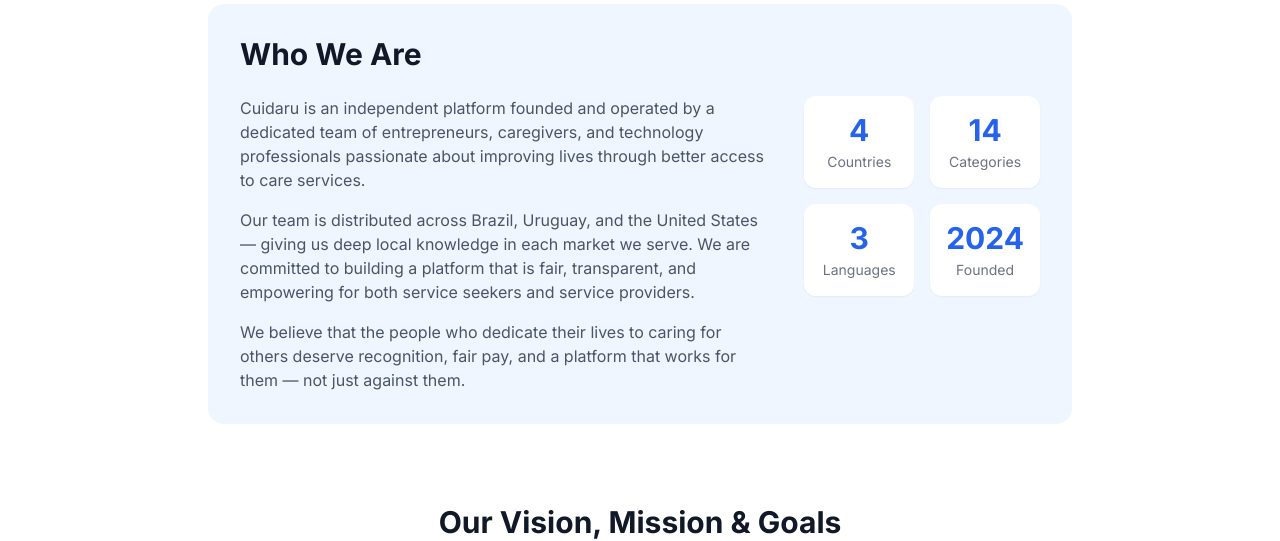
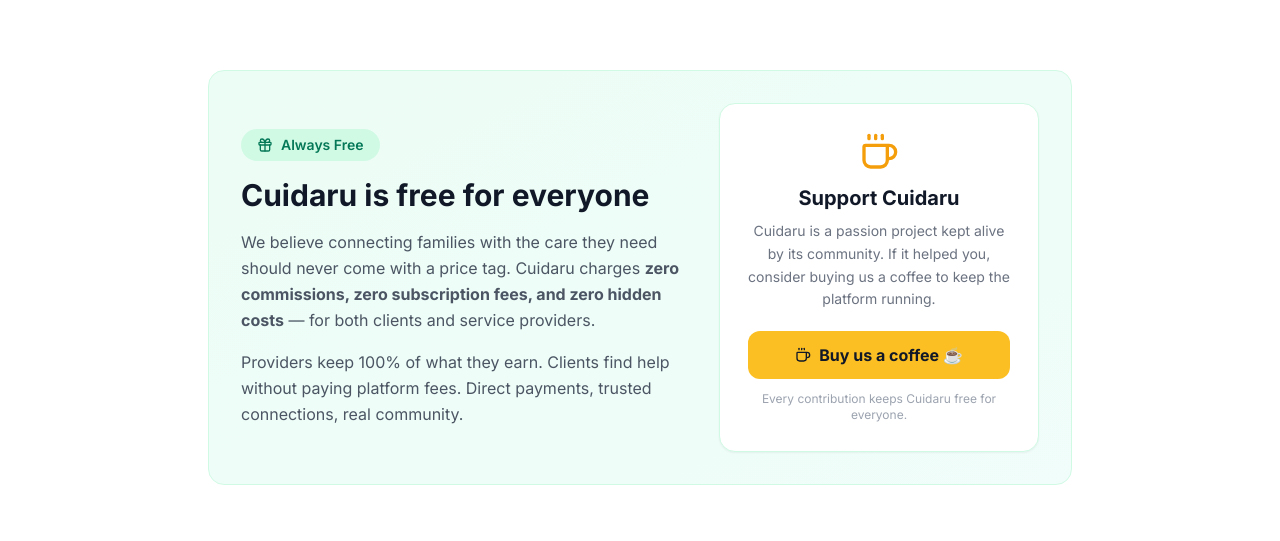
Before and after one commit to jesraecudal-ai/cuidaru-on-demand-professional-home-care-and-assistance, a React (Vite) app: page /about in a window 1280 px wide. Shown: the part 841-1382 px from the top of the page. Built offline with nearby package versions, Linux system fonts and the light colour scheme; no server answers; the HTML template or start-up script is replaced by a standard one.

Commit message:
File changes

```diff
--- a/src/pages/About.jsx
+++ b/src/pages/About.jsx
@@ -1,6 +1,6 @@
 import React from 'react';
 import { Link } from 'react-router-dom';
-import { Heart, Target, Eye, Star, Globe, Shield, Users, ArrowLeft } from 'lucide-react';
+import { Heart, Target, Eye, Star, Globe, Shield, Users, ArrowLeft, Gift, Coffee } from 'lucide-react';
 import { useI18n } from '@/lib/i18n';
 import { motion } from 'framer-motion';
 
@@ -43,6 +43,9 @@ export default function About() {
           </div>
           <h1 className="text-4xl md:text-5xl font-bold mb-4">{t('about_title')}</h1>
           <p className="text-xl text-blue-100 max-w-2xl mx-auto">{t('about_subtitle')}</p>
+          <div className="mt-6 inline-flex items-center gap-2 bg-white/20 backdrop-blur-sm border border-white/30 text-white text-sm font-semibold px-5 py-2.5 rounded-full">
+            <Gift className="w-4 h-4" /> 100% Free — No subscriptions, no commissions, ever.
+          </div>
         </motion.div>
       </motion.div>
 
@@ -58,6 +61,40 @@ export default function About() {
             <p>{t('about_story_p1')}</p>
             <p dangerouslySetInnerHTML={{ __html: t('about_story_p2') }} />
             <p>{t('about_story_p3')}</p>
+          </div>
+        </motion.section>
+
+        {/* Free Platform + Donation */}
+        <motion.section initial={{ opacity: 0, y: 30 }} whileInView={{ opacity: 1, y: 0 }} viewport={{ once: true }} transition={{ duration: 0.5 }} className="bg-gradient-to-br from-emerald-50 to-teal-50 rounded-2xl p-8 border border-emerald-100">
+          <div className="flex flex-col md:flex-row gap-8 items-center">
+            <div className="flex-1 space-y-4">
+              <div className="inline-flex items-center gap-2 bg-emerald-100 text-emerald-700 text-sm font-semibold px-4 py-1.5 rounded-full">
+                <Gift className="w-4 h-4" /> Always Free
+              </div>
+              <h2 className="text-3xl font-bold text-gray-900">Cuidaru is free for everyone</h2>
+              <p className="text-gray-600 leading-relaxed">
+                We believe connecting families with the care they need should never come with a price tag. Cuidaru charges <strong>zero commissions, zero subscription fees, and zero hidden costs</strong> — for both clients and service providers.
+              </p>
+              <p className="text-gray-600 leading-relaxed">
+                Providers keep 100% of what they earn. Clients find help without paying platform fees. Direct payments, trusted connections, real community.
+              </p>
+            </div>
+            <div className="shrink-0 text-center bg-white rounded-2xl p-7 shadow-sm border border-emerald-100 max-w-xs w-full">
+              <Coffee className="w-10 h-10 text-amber-500 mx-auto mb-3" />
+              <h3 className="text-xl font-bold text-gray-900 mb-2">Support Cuidaru</h3>
+              <p className="text-sm text-gray-500 mb-5 leading-relaxed">
+                Cuidaru is a passion project kept alive by its community. If it helped you, consider buying us a coffee to keep the platform running.
+              </p>
+              <a
+                href="https://buymeacoffee.com/cuidaru"
+                target="_blank"
+                rel="noopener noreferrer"
+                className="inline-flex items-center gap-2 bg-amber-400 hover:bg-amber-500 text-gray-900 font-bold px-6 py-3 rounded-xl transition-colors w-full justify-center"
+              >
+                <Coffee className="w-4 h-4" /> Buy us a coffee ☕
+              </a>
+              <p className="text-xs text-gray-400 mt-3">Every contribution keeps Cuidaru free for everyone.</p>
+            </div>
           </div>
         </motion.section>
 
```
